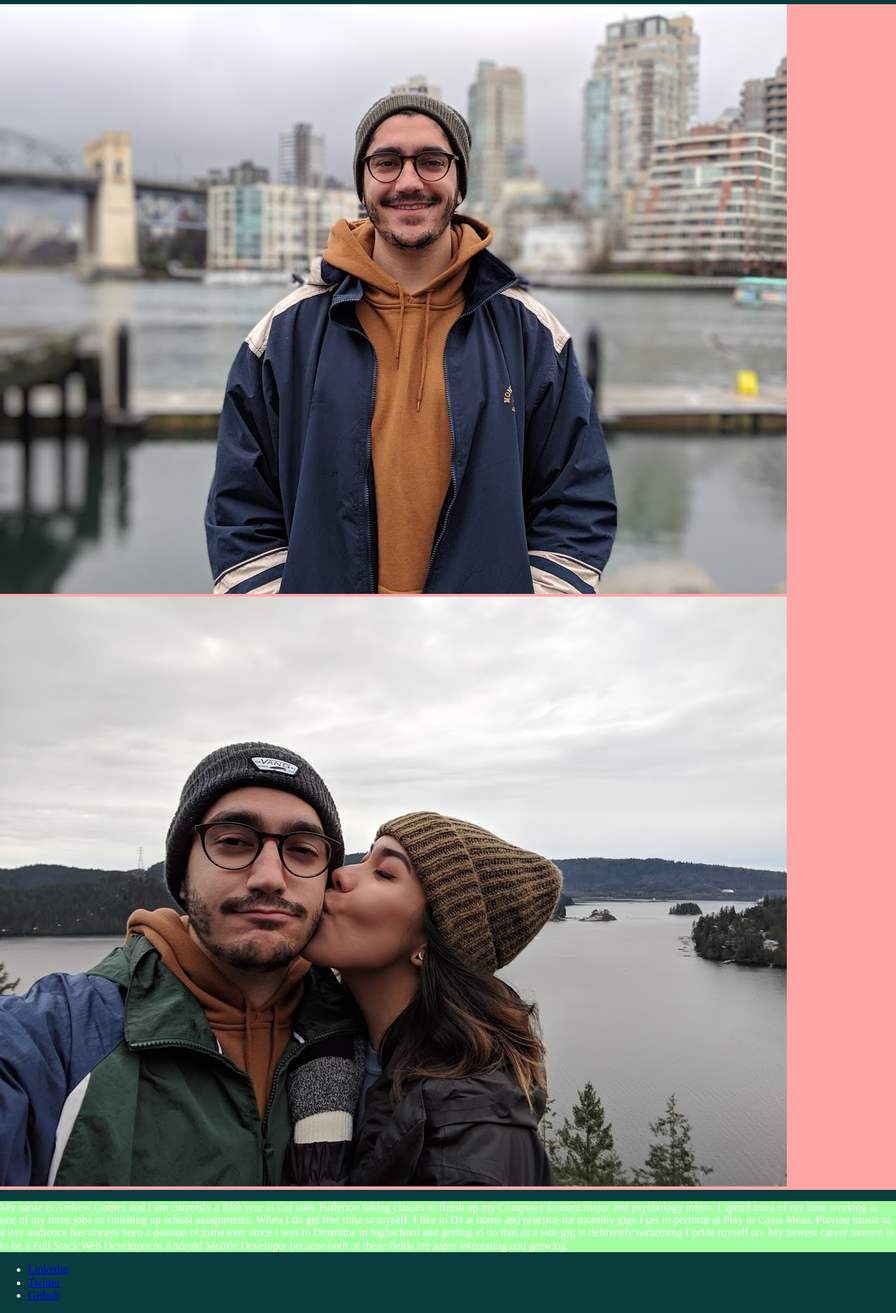
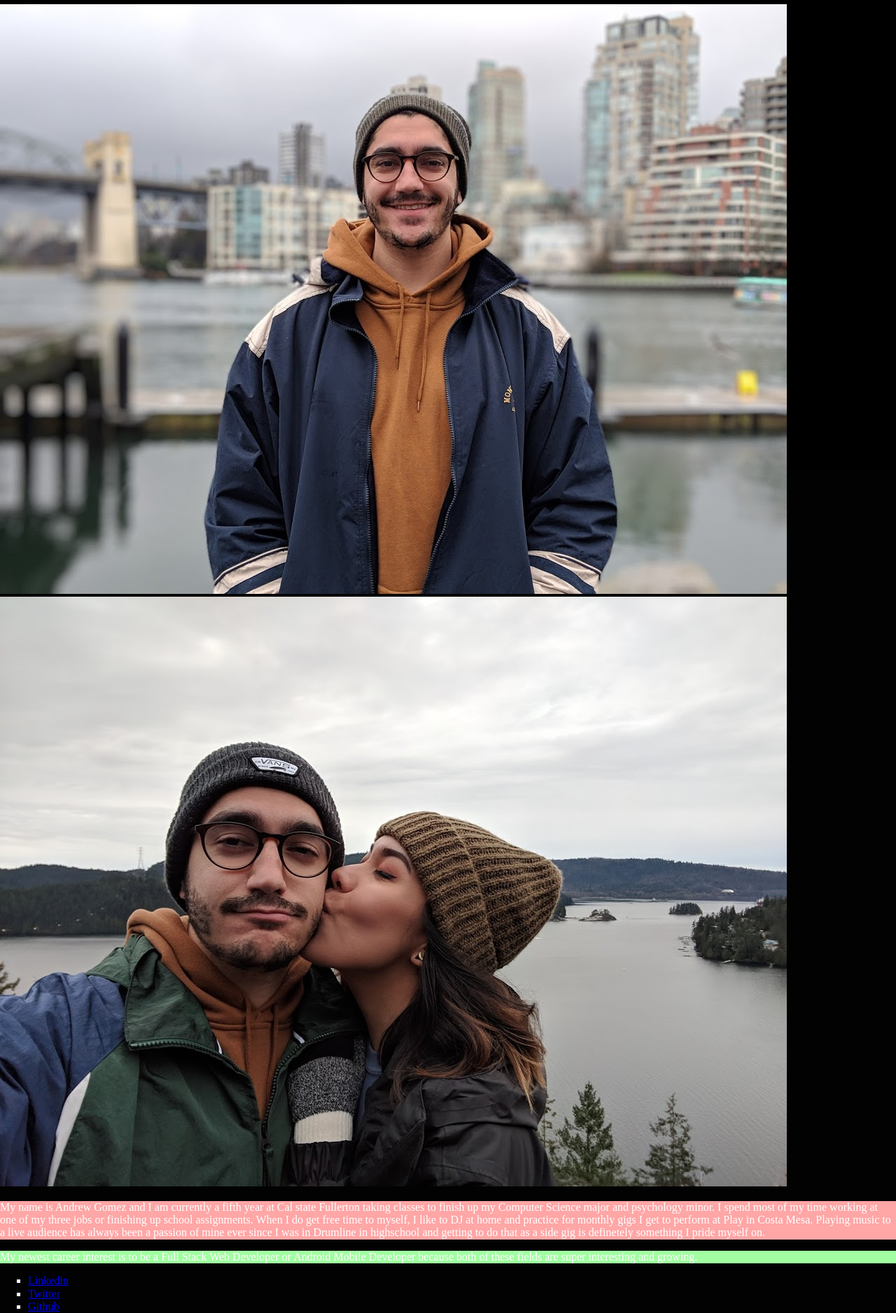
Before and after one commit to andrewtgomez96/andrewtgomez96.github.io, a plain HTML site: page index.html in a window 1280 px wide. Shown: the part 145-2022 px from the top of the page at 70% size. Drawn offline with nearby package versions, Linux system fonts and the light colour scheme.

Commit message:
2-13-2019

```diff
--- a/index.html
+++ b/index.html
@@ -28,12 +28,10 @@
     <main>
         <section class="introduction">
             <h1>My Introduction</h1>
-            <p class="firstParagraph">
                 <img src="./me.jpg" alt="Picture of me">
                 <img src="./girlfriend.jpg" alt="Picture of me">
                 <br>
-            </p>
-            <p class="secondParagraph">
+            <p class="firstParagraph">
                 My name is Andrew Gomez and I am currently a fifth year at Cal state Fullerton taking classes to finish
                 up my Computer Science major and psychology minor.
                 I spend most of my time working at one of my three jobs or finishing up school assignments. When I do
@@ -42,7 +40,10 @@
                 been
                 a passion of mine ever since I was in Drumline in highschool and getting to do that as a side gig is
                 definetely
-                something I pride myself on. My newest career interest is to be a Full Stack
+                something I pride myself on.
+            </p>
+            <p class="secondParagraph">
+                My newest career interest is to be a Full Stack
                 Web Developer or Android Mobile Developer because both of these fields are super interesting and
                 growing.
             </p>
--- a/static/css/allPages.css
+++ b/static/css/allPages.css
@@ -1,6 +1,6 @@
 html, body {
     height: 100%;
-    background-color: rgba(8, 59, 59, 0.993);
+    background-color: rgba(0, 0, 0, 0.993);
     color: white;
 }
 
@@ -16,3 +16,11 @@ title {
 .secondParagraph {
     background-color: rgb(161, 255, 161);
 }
+
+ul {
+    list-style-type: square;
+}
+
+ol {
+    list-style-type: upper-alpha;
+}
```
